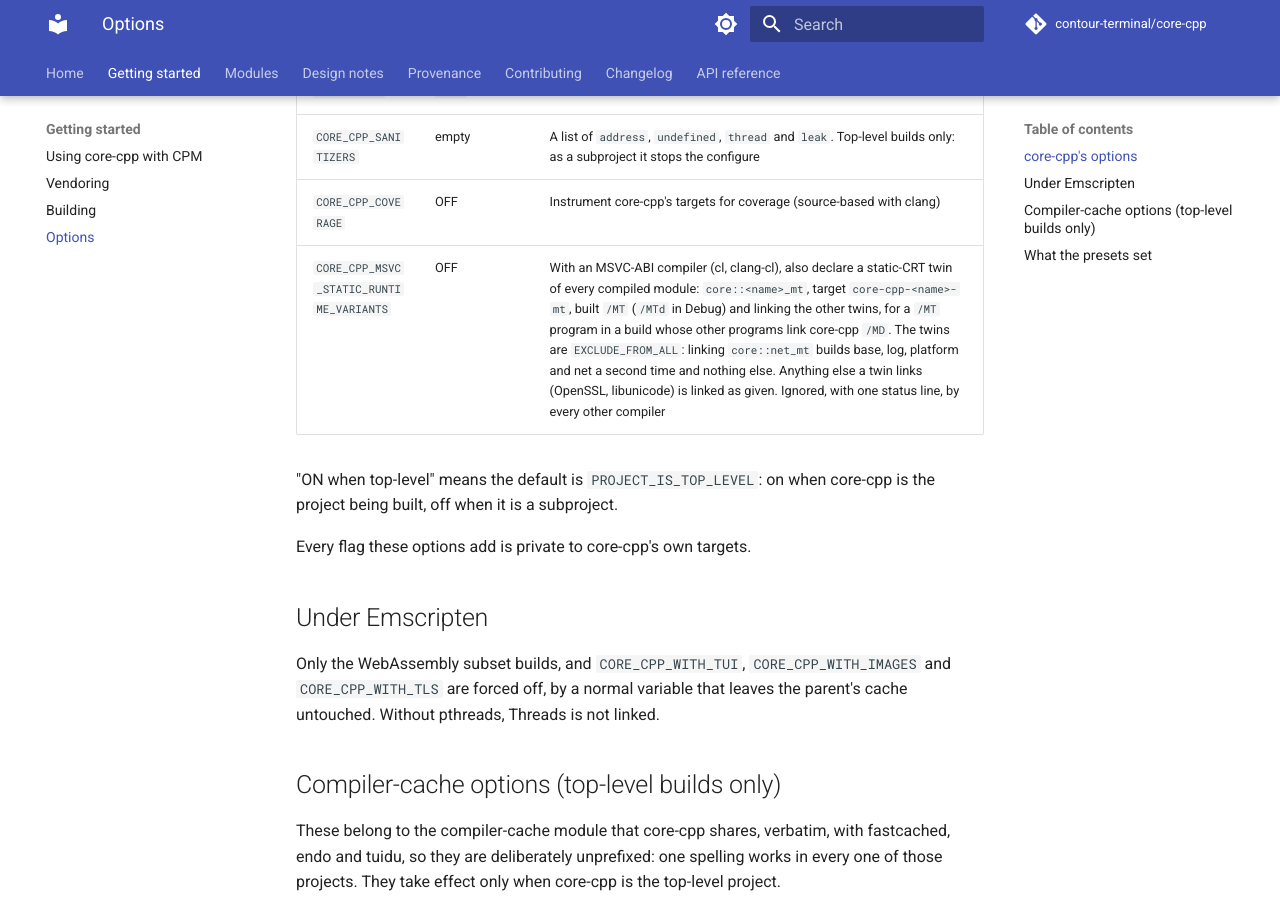
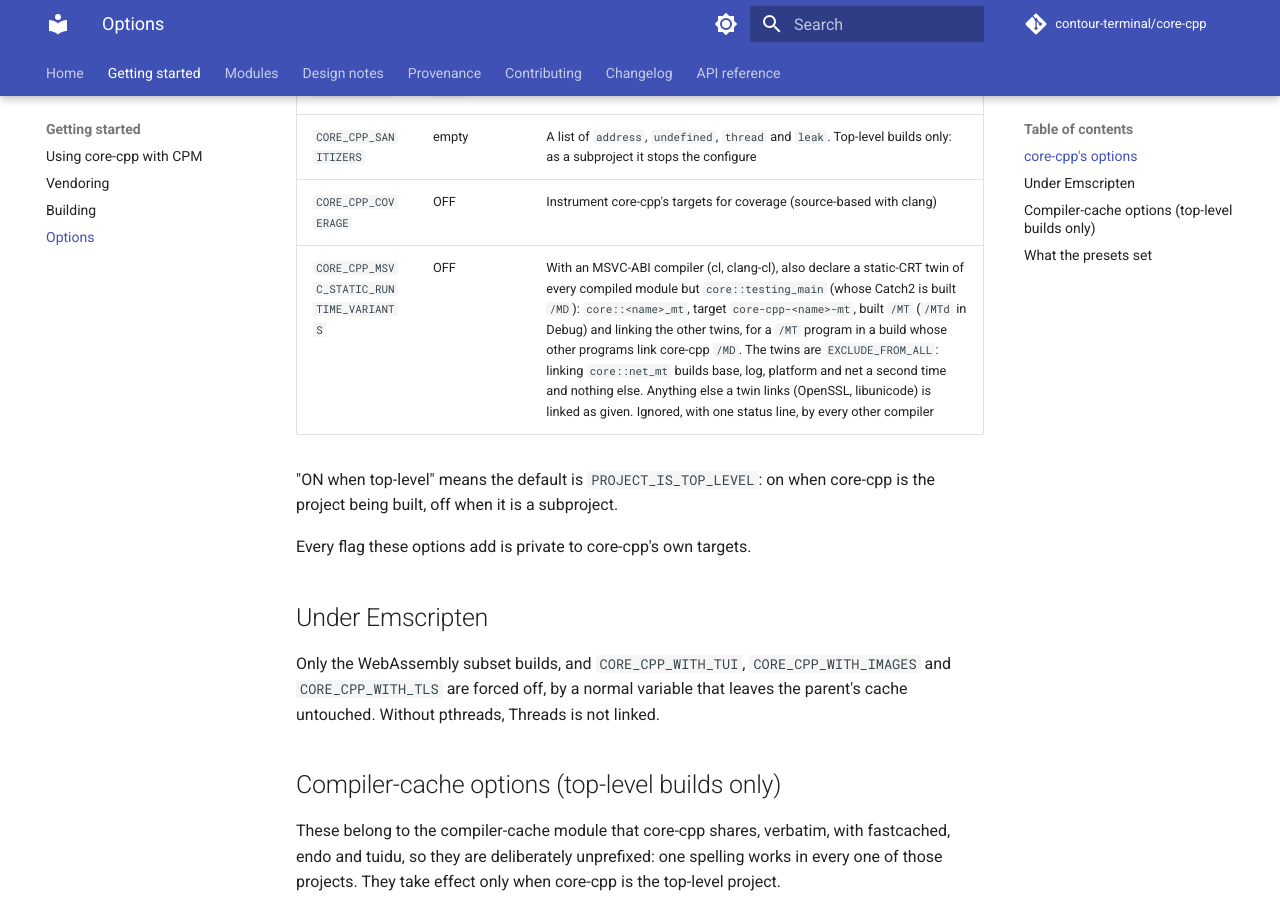
Before and after one commit to contour-terminal/core-cpp, an MkDocs documentation site: the page built from docs/getting-started/options.md, in a window 1280 px wide and 900 px high, scrolled down 1180 px. Built offline with MkDocs 1.6.1 and Material for MkDocs 9.7.7, drawn with Linux system fonts in a browser that asks for light colours; comment, search, counter and statistics services are not loaded.

Commit message:
cmake: core::testing_main has no static-CRT twin
Its directory edits the target after core_cpp_add_module declares it -- the skip exit code, and
core::testing_dialogs' object as an interface link item -- and a twin mirrors neither, so a /MT
test binary on core::testing_main_mt would lack the CRT-dialog suppression. Its Catch2 and the
dialogs object are built /MD whatever it links, so the twin could not have served a /MT program
anyway. core_cpp_add_module takes NO_STATIC_RUNTIME_TWIN, and testing_main passes it.

Review N1.

Signed-off-by: Christian Parpart <christian@parpart.family>

```diff
--- a/docs/getting-started/options.md
+++ b/docs/getting-started/options.md
@@ -23,7 +23,7 @@
 | `CORE_CPP_CLANG_TIDY_EXE` | found on `PATH` | The clang-tidy to run; `.clang-tidy-version` pins 22.1.8 and a mismatch warns |
 | `CORE_CPP_SANITIZERS` | empty | A list of `address`, `undefined`, `thread` and `leak`. Top-level builds only: as a subproject it stops the configure |
 | `CORE_CPP_COVERAGE` | OFF | Instrument core-cpp's targets for coverage (source-based with clang) |
-| `CORE_CPP_MSVC_STATIC_RUNTIME_VARIANTS` | OFF | With an MSVC-ABI compiler (cl, clang-cl), also declare a static-CRT twin of every compiled module: `core::<name>_mt`, target `core-cpp-<name>-mt`, built `/MT` (`/MTd` in Debug) and linking the other twins, for a `/MT` program in a build whose other programs link core-cpp `/MD`. The twins are `EXCLUDE_FROM_ALL`: linking `core::net_mt` builds base, log, platform and net a second time and nothing else. Anything else a twin links (OpenSSL, libunicode) is linked as given. Ignored, with one status line, by every other compiler |
+| `CORE_CPP_MSVC_STATIC_RUNTIME_VARIANTS` | OFF | With an MSVC-ABI compiler (cl, clang-cl), also declare a static-CRT twin of every compiled module but `core::testing_main` (whose Catch2 is built `/MD`): `core::<name>_mt`, target `core-cpp-<name>-mt`, built `/MT` (`/MTd` in Debug) and linking the other twins, for a `/MT` program in a build whose other programs link core-cpp `/MD`. The twins are `EXCLUDE_FROM_ALL`: linking `core::net_mt` builds base, log, platform and net a second time and nothing else. Anything else a twin links (OpenSSL, libunicode) is linked as given. Ignored, with one status line, by every other compiler |
 
 "ON when top-level" means the default is `PROJECT_IS_TOP_LEVEL`: on when core-cpp is the
 project being built, off when it is a subproject.
```
Also changed, not shown: 2 other files.
